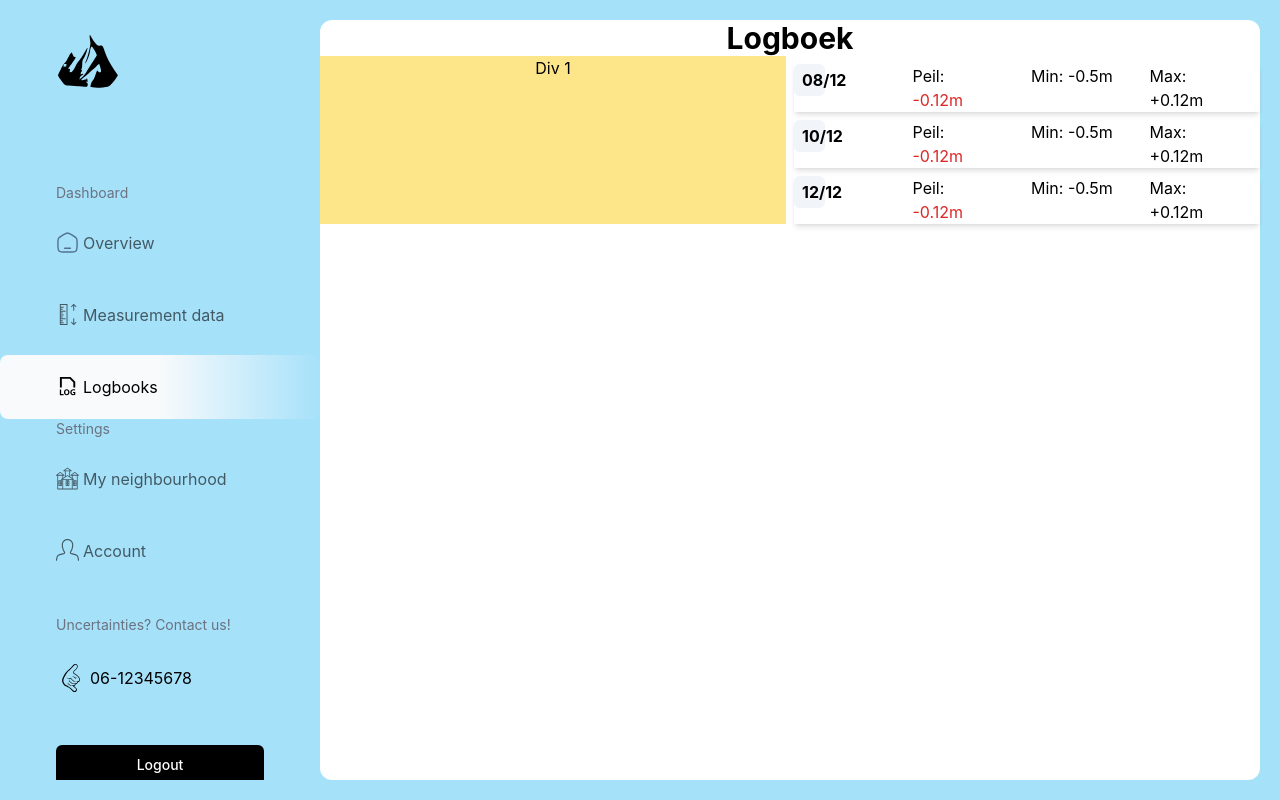
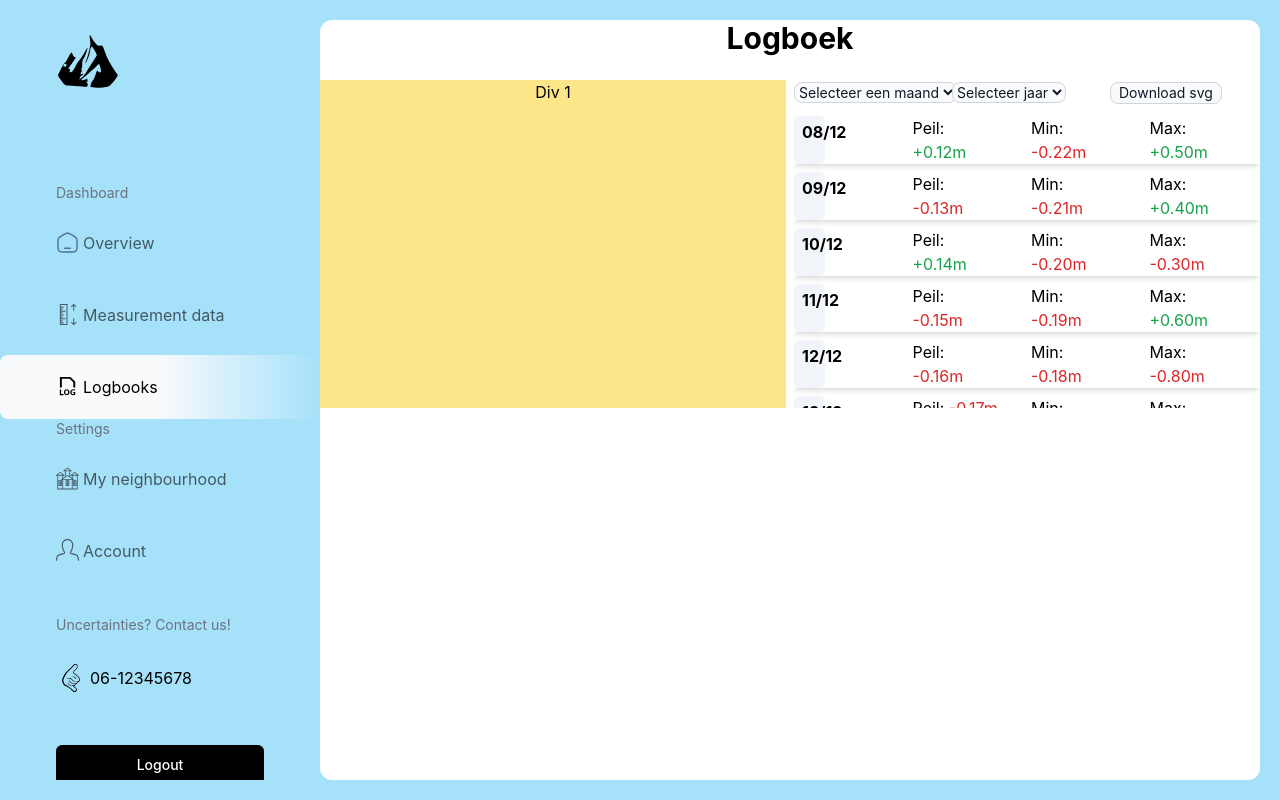
Before and after one commit to JoeriDekker/Project-D, a React (Create React App) app in the folder client/: page /logboek in a window 1280 px wide. Built offline with nearby package versions, Linux system fonts and the light colour scheme.

Commit message:
hardcoded logboek data for testing with text color

```diff
--- a/client/src/pages/logboekscreen.tsx
+++ b/client/src/pages/logboekscreen.tsx
@@ -3,6 +3,45 @@ import React from "react";
 import Navbar from '../components/navbar/navbar'
 
 function LogboekScreen() {
+
+    const LogboekEntry = ({ date, peil, min, max}: { date: string, peil: string, min: string, max: string}) => {
+        let peilcolor: string = 'text-green-600';
+        let mincolor: string = 'text-green-600';
+        let maxcolor: string = 'text-green-600';
+        if (peil.includes('-')) {
+            peilcolor = 'text-red-600';
+        }
+        if (min.includes('-')) {
+            mincolor = 'text-red-600';
+        }
+        if (max.includes('-')) {
+            maxcolor = 'text-red-600';
+        }
+
+        return (
+            <div className="grid grid-cols-4 gap-2 mt-2 shadow-md">
+                <div className="py-1 px-2 mr-20 rounded-md bg-slate-100"><b>{date}</b></div>
+                <div className="mr-6">Peil: <text className={`${peilcolor}`}>{peil}</text></div>
+                <div className="mr-6">Min: <text className={`${mincolor}`}>{min}</text></div>
+                <div className="mr-6">Max: <text className={`${maxcolor}`}>{max}</text></div>
+            </div>
+        );
+    };
+
+    const data = [
+        { date: '08/12', peil: '+0.12m', min: '-0.22m', max: '+0.50m', color: 'text-red-600' },
+        { date: '09/12', peil: '-0.13m', min: '-0.21m', max: '+0.40m', color: 'text-red-600' },
+        { date: '10/12', peil: '+0.14m', min: '-0.20m', max: '-0.30m', color: 'text-green-600' },
+        { date: '11/12', peil: '-0.15m', min: '-0.19m', max: '+0.60m', color: 'text-green-600' },
+        { date: '12/12', peil: '-0.16m', min: '-0.18m', max: '-0.80m', color: 'text-green-600' },
+        { date: '13/12', peil: '-0.17m', min: '-0.22m', max: '+0.90m', color: 'text-green-600' },
+        { date: '14/12', peil: '-0.18m', min: '-0.22m', max: '+0.10m', color: 'text-orange-600' },
+        { date: '12/12', peil: '-0.16m', min: '-0.18m', max: '+0.80m', color: 'text-orange-600' },
+        { date: '12/12', peil: '-0.16m', min: '-0.18m', max: '+0.80m', color: 'text-orange-600' },
+        { date: '15/12', peil: '-0.19m', min: '-0.22m', max: '+0.60m', color: 'text-orange-600' },
+    ];
+
+
     return (
     <>
         <div className="bg-background-color w-screen h-screen py-5 flex dir-row">
@@ -12,34 +51,52 @@ function LogboekScreen() {
                     <h1 className="text-3xl font-bold flex justify-center ">
                         Logboek
                     </h1>
+                    <br />
                     <div className="grid grid-cols-2 gap-2">
                         <div className="flex justify-center bg-amber-200">
                             Div 1
                         </div>
-                        <div className="flex justify-center">
-                            <div className="table-auto">
-                                <div className="grid grid-cols-4 gap-2 mt-2 shadow-md">
-                                    <div><div className="py-1 px-2 mr-20 rounded-md bg-slate-100"><b>08/12</b></div></div>
-                                    <div><div className="mr-6">Peil: <text className="text-red-600">-0.12m</text></div></div>
-                                    <div><div className="mr-6">Min: -0.5m</div></div>
-                                    <div><div className="mr-6">Max: +0.12m</div></div>
+                        <div className=" justify-center">
+                            <div className="grid grid-cols-3 gap-2">
+                                {/* Select maand */}
+                                <div>
+                                    <select id="countries" className="bg-gray-50 border border-gray-300 text-gray-900 text-sm rounded-lg">
+                                        <option selected>Selecteer een maand</option>
+                                        <option value="01">Januari</option>
+                                        <option value="02">Februari</option>
+                                        <option value="03">Maart</option>
+                                        <option value="04">April</option>
+                                        <option value="05">Mei</option>
+                                        <option value="06">Juni</option>
+                                        <option value="07">Juli</option>
+                                        <option value="08">Augustus</option>
+                                        <option value="09">September</option>
+                                        <option value="10">Oktober</option>
+                                        <option value="11">November</option>
+                                        <option value="12">December</option>
+                                    </select>
                                 </div>
-                                <div className="grid grid-cols-4 gap-2 mt-2 shadow-md">
-                                    <div><div className="py-1 px-2 mr-20 rounded-md bg-slate-100"><b>10/12</b></div></div>
-                                    <div><div className="mr-6">Peil: <text className="text-red-600">-0.12m</text></div></div>
-                                    <div><div className="mr-6">Min: -0.5m</div></div>
-                                    <div><div className="mr-6">Max: +0.12m</div></div>
+                                <div>
+                                    <select id="countries" className="bg-gray-50 border border-gray-300 text-gray-900 text-sm rounded-lg">
+                                        <option selected>Selecteer jaar</option>
+                                        <option value="2021">2021</option>
+                                        <option value="2022">2022</option>
+                                        <option value="2023">2023</option>
+                                        <option value="2024">2024</option>
+                                        <option value="2025">2025</option>
+                                    </select>
                                 </div>
-                                <div className="grid grid-cols-4 gap-2 mt-2 shadow-md">
-                                    <div><div className="py-1 px-2 mr-20 rounded-md bg-slate-100"><b>12/12</b></div></div>
-                                    <div><div className="mr-6">Peil: <text className="text-red-600">-0.12m</text></div></div>
-                                    <div><div className="mr-6">Min: -0.5m</div></div>
-                                    <div><div className="mr-6">Max: +0.12m</div></div>
+                                <div>
+                                    <button type="button" className="px-2 bg-gray-50 border border-gray-300 text-gray-900 text-sm rounded-lg">
+                                        Download svg
+                                    </button>
                                 </div>
+                            </div>
+                            <div className="max-h-[300px] overflow-y-auto mt-1">
+                                {data.map((entry, index) => <LogboekEntry key={index} {...entry} />)}
                             </div>
                         </div>
                     </div>
-
                 </div>
             </div>
         </div>
```
Also changed, not shown: 1 other file (tests, documents, lock files or other folders).
